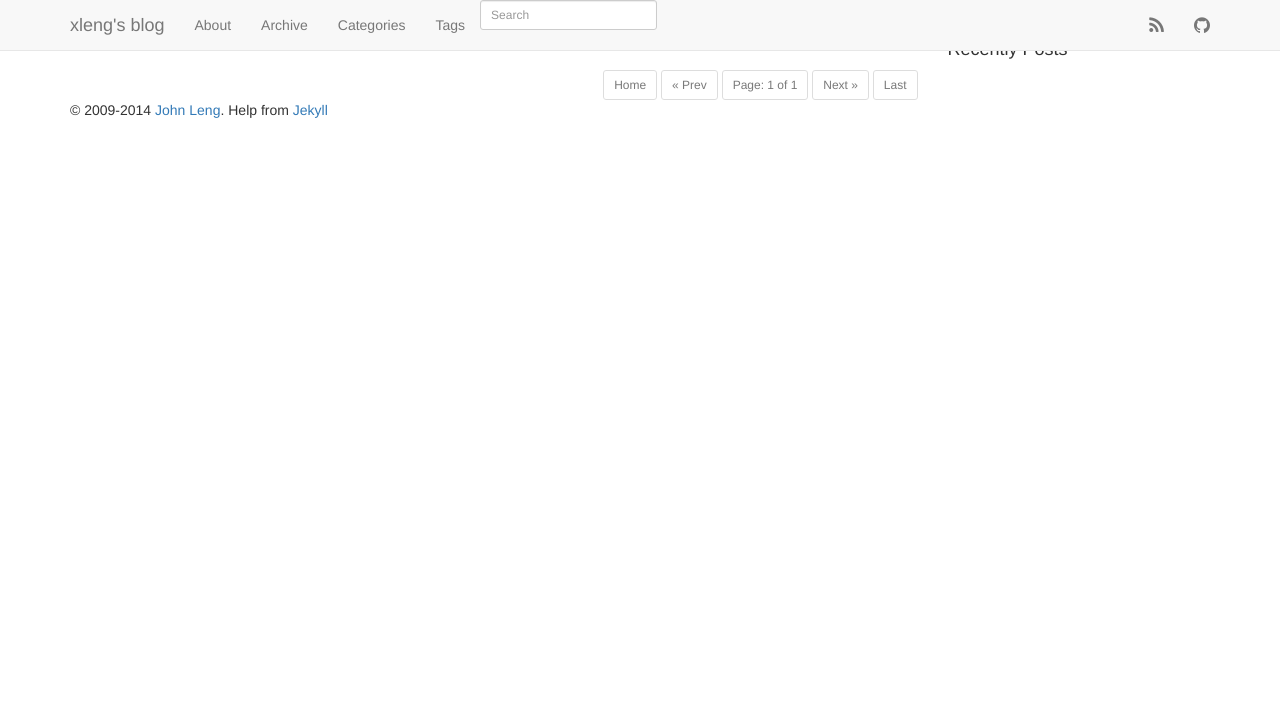
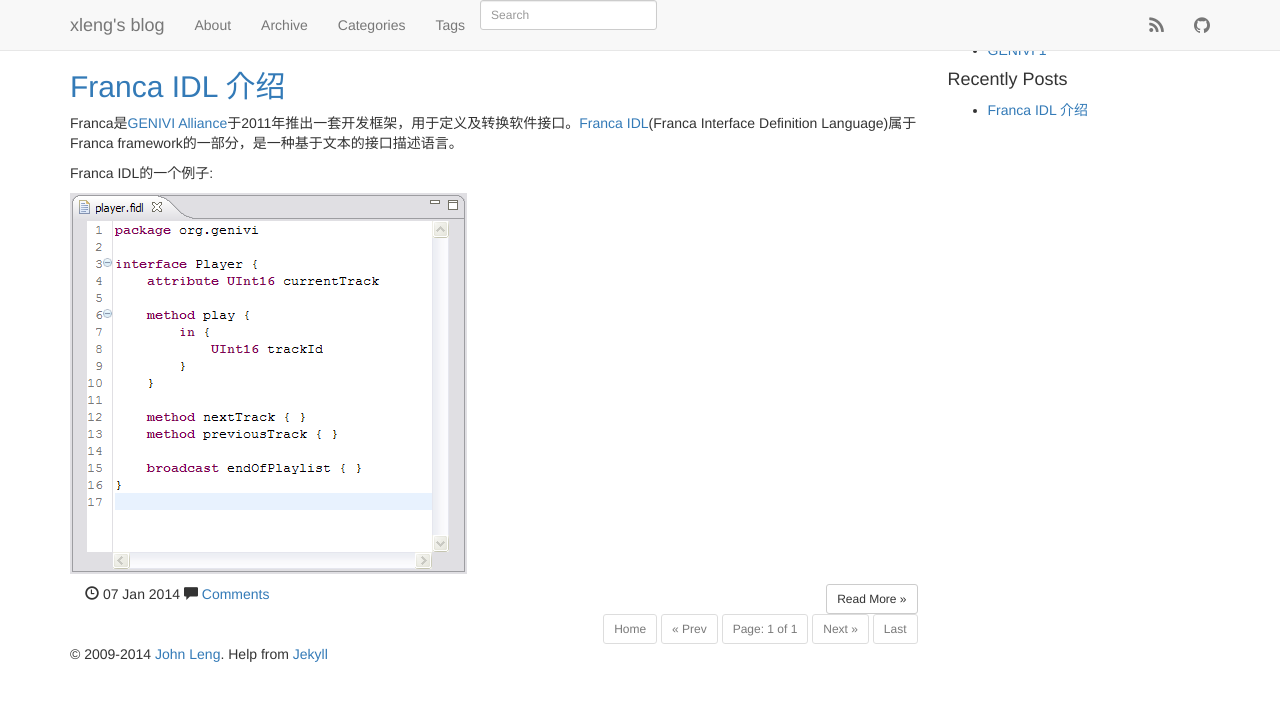
Before and after one commit to xleng/xleng.github.com, a Jekyll site: the page built from index.html, in a window 1280 px wide. Shown: the top 701 px of the page. Built offline with Jekyll 4.4.1, drawn with Linux system fonts in a browser that asks for light colours; nearby versions of some CDN libraries; library files that are not in the unit come from our copies; Markdown is read by kramdown in place of the engine named in the settings; the list of posts is cut into pages by our own code; comment, search, counter and statistics services are not loaded.

Commit message:
add first post

```diff
--- a/_config.yml
+++ b/_config.yml
@@ -1,6 +1,6 @@
 # This is the default format.
 # For more see: http://jekyllrb.com/docs/permalinks
-permalink: /:categories/:year-:month/:title.html
+permalink: /:year-:month-:day/:title.html
 
 exclude: [".rvmrc", ".rbenv-version", "README.md", "Rakefile", "changelog.md"]
 pygments: true
--- /dev/null
+++ b/_posts/2014-01-07-franca-idl-introduction.md
@@ -0,0 +1,62 @@
+---
+layout: post
+title: "Franca IDL 介绍"
+description: "Franca IDL 的简单介绍"
+keywords: "Franca, IDL"
+category: "GENIVI"
+tags: [GENIVI]
+---
+{% include JB/setup %}
+
+
+Franca是[GENIVI Alliance](http://www.genivi.org)于2011年推出一套开发框架，用于定义及转换软件接口。[Franca IDL](http://code.google.com/a/eclipselabs.org/p/franca/)(Franca Interface Definition Language)属于Franca framework的一部分，是一种基于文本的接口描述语言。
+
+
+Franca IDL的一个例子:
+
+![fidl sample](/assets/images/genivi/franca/franca_player_screenshot.png)
+
+<!-- more -->
+
+###Franca IDL 优点
+
+   * 静态接口定义
+    * 可定义接口属性(attribute)，方法(method)，广播(broadcast)。
+    * 支持多个输入、输出参数及错误返回值。
+    * 支持接口继承
+
+   * 类型定义
+    * 丰富的预定义基本类型
+    * 可通过: enumeration, array, struct, union, map, typedef 定义自定义类型
+    * 支持struct, union 和 enumeration的继承
+
+   * 接口行为定义
+    * 接口支持状态机机制。
+
+
+###Franca IDL 编辑器
+
+Franca提供基于eclipse的代码编辑器，支持以下特性:
+
+* 语法高亮
+
+* 代码折叠
+
+* 错误提示
+
+* 内容补全
+
+* 跳转及重构
+
+![fidl editor](/assets/images/genivi/franca/fidl_editor.png)
+
+
+
+###Franca IDL 代码生成器
+   Franca IDL可由专门的代码生成插件生成相应的C++代码，目前支持生成[C++ Common API]()和基于DBus的绑定。
+
+   C++ Common API 已广泛应用于GENIVI的IVI系统中。
+
+   选中相应的fidl文件，右键点击选中文件 > Common API > Generate D-Bus C++ Code
+
+   ![fidl_generator](/assets/images/genivi/franca/fidl_generator.png)
```
Also changed, not shown: assets/images/genivi/franca/fidl_editor.png (added), assets/images/genivi/franca/fidl_generator.png (added), assets/images/genivi/franca/franca_player_screenshot.png (added), favicon.png (deleted).
